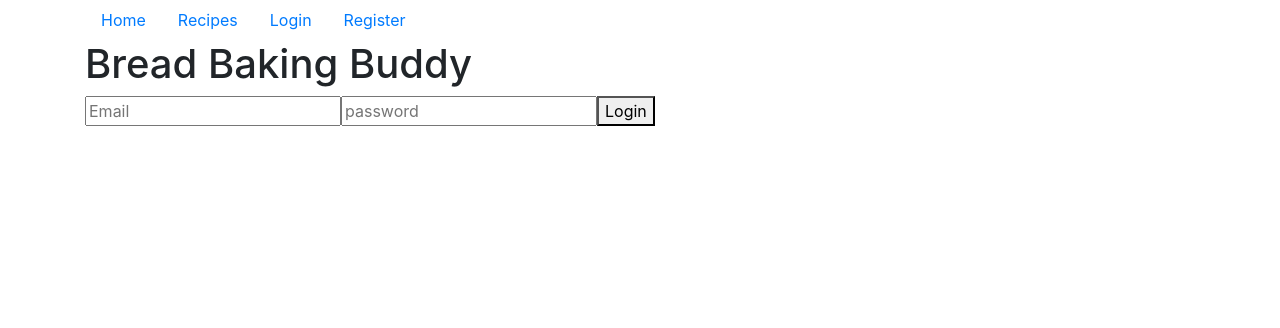
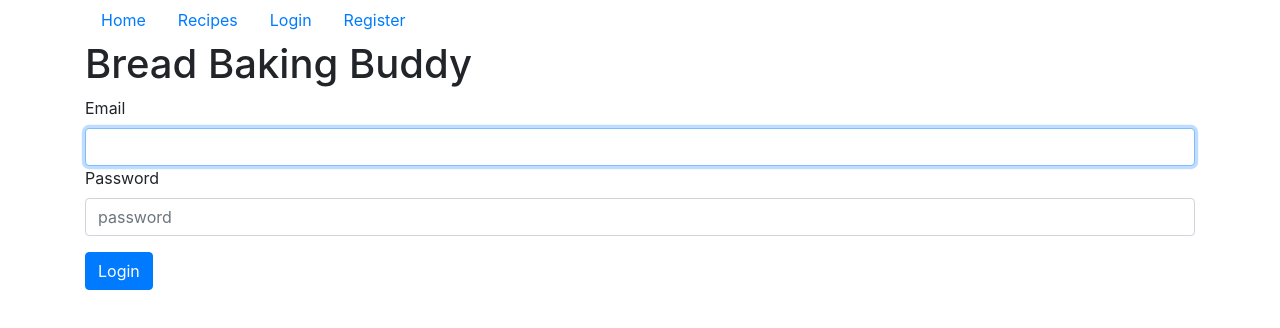
Before and after one commit to joshua-agee/BreadBakingBuddy, a React (Create React App) app: page /user/login in a window 1280 px wide. Shown: the top 328 px of the page. Built offline with nearby package versions, Linux system fonts and the light colour scheme.

Commit message:
redirect working

```diff
--- a/src/App.js
+++ b/src/App.js
@@ -3,7 +3,7 @@ import React, { useState, useEffect } from 'react';
 import './App.css';
 import Container from "react-bootstrap/Container"
 import NewRecipeForm from "./components/NewRecipeForm"
-import { BrowserRouter as Router, Switch, Route, Link } from 'react-router-dom'
+import { BrowserRouter as Router, Switch, Route, Link, useHistory } from 'react-router-dom'
 import Register from "./components/Register"
 import RecipeList from "./components/RecipeList"
 import Login from "./components/Login"
@@ -19,6 +19,7 @@ function App() {
     id: "",
     email: ""
   })
+  let history = useHistory();
   return (
     <Container>
       <Router>
--- a/src/components/Login.jsx
+++ b/src/components/Login.jsx
@@ -1,13 +1,14 @@
 import React, { useState } from 'react'
 import axios from 'axios'
-import Redirect from 'react-router-dom'
+import { Button, FormGroup, FormControl, FormLabel } from 'react-bootstrap'
+import { useHistory } from 'react-router-dom'
 
 export default function Login(props) {
 
     const [userForm, setUserForm] = useState({ loggedIn: false, username: "", id:"", email: "", password: "" });
 
     const baseURL = process.env.REACT_APP_API_URL
-
+    const history = useHistory();
     const handleChange = (e) => {
         const { name, value } = e.target;
         const newUserInfo = { ...userForm }
@@ -27,6 +28,7 @@ export default function Login(props) {
                 email: res.data.data.email,
                 username: res.data.data.username
             });
+            history.push("/")
         }).catch((err) => {
             console.log(err)
         })
@@ -34,21 +36,26 @@ export default function Login(props) {
 
     return (
         <div className="login">
-            <form>
-                <input
+            <form onSubmit={handleSubmit}>
+                <FormGroup controlId="email">
+                    <FormLabel>Email</FormLabel>
+                <FormControl
+                    autoFocus
                     name="email"
-                    placeholder="Email"
+                    type="email"
                     value={userForm.email}
                     onChange={(e) => handleChange(e)}
                 />
-                <input
+                <FormLabel>Password</FormLabel>
+                <FormControl
                     name="password"
                     placeholder="password"
                     value={userForm.password}
                     onChange={(e) => handleChange(e)}
                     type="password"
                 />
-                <button onClick={handleSubmit}>Login</button>
+                </FormGroup>
+                <Button type="submit">Login</Button>
             </form>
             {/* {user.loggedIn &&  <Redirect to="/recipes" />} */}
         </div>
--- a/src/components/Logout.jsx
+++ b/src/components/Logout.jsx
@@ -1,15 +1,16 @@
 import React from 'react'
 import axios from 'axios'
-
+import { useHistory } from 'react-router-dom'
 
 export default function Logout(props) {
     const baseURL = process.env.REACT_APP_API_URL
-
+    let history = useHistory();
     const handleLogout = () => {
         axios.get(baseURL+"user/logout").then((res)=>{
             if (res.data.status.code === 200) {
                 props.setUser({loggedIn: false});
             }
+            history.push("/")
         }).catch((err)=>{
             console.log(err);
         })
--- a/src/components/NewRecipeForm.jsx
+++ b/src/components/NewRecipeForm.jsx
@@ -1,15 +1,16 @@
 import React, {useState} from "react"
 import axios from 'axios'
+import { useHistory } from 'react-router-dom'
 
 const baseURL = process.env.REACT_APP_API_URL
 axios.defaults.withCredentials = true
 // import Recipe from "./Recipe";
 // code in this section based on example from here : https://www.cluemediator.com/add-or-remove-input-fields-dynamically-with-reactjs
-function NewRecipeForm() {
+function NewRecipeForm(props) {
     const [ingredients, setIngredients] = useState([{ ingredient: "", amount: "" }])
     const [recipe, setRecipe] = useState({name: "", summary: "", source: "", photo: ""})
     const [directions, setDirections] = useState([{ step: "1", instruction: ""}])
-
+    let history = useHistory();
     //handle change to non-array fields
     const handleRecipeChange = (e) => {
         const { name, value } = e.target;
@@ -64,6 +65,7 @@ function NewRecipeForm() {
             photo : recipe.photo
         }).then((res)=>{
             console.log(res);
+            history.push("/recipes")
         }).catch((err)=>{
             console.log(err);
         })
--- a/src/components/Register.jsx
+++ b/src/components/Register.jsx
@@ -1,12 +1,12 @@
 import React, { useState } from 'react'
 import axios from 'axios'
-
+import {useHistory} from 'react-router-dom'
 
 export default function Register(props) {
 
     const [user, setUser] = useState({ loggedIn: false, username: "", email: "", password: "" });
     const baseURL = process.env.REACT_APP_API_URL
-
+    let history = useHistory()
     const handleChange = (e) => {
         const { name, value } = e.target;
         const newUserInfo = { ...user }
@@ -27,6 +27,7 @@ export default function Register(props) {
                 id: res.data.data.id,
                 email: res.data.data.email
             })
+            history.push("/")
         }).catch((err) => {
             console.log(err)
         })
```
